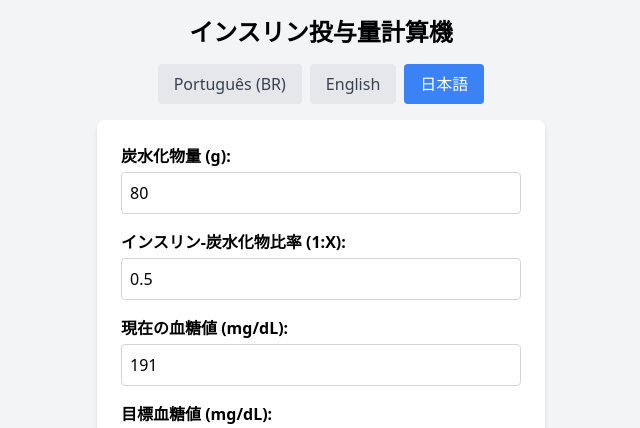
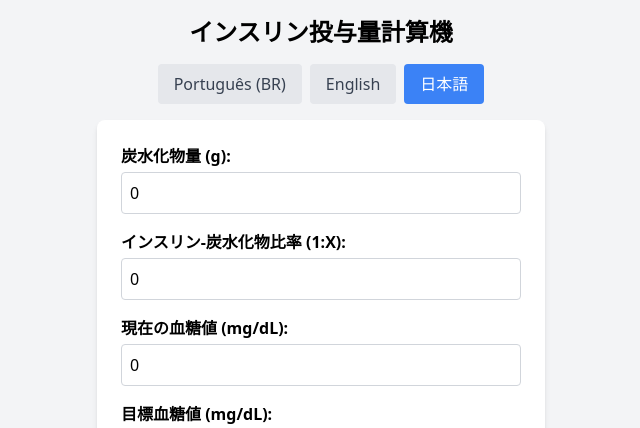
Before and after one commit to robsonrk/insulin-calculator, a Vue app: page / in a window 1280 px wide. Shown: the top 428 px of the page, without its empty margins (319-959 px from the left). Built offline with nearby package versions, Linux system fonts and the light colour scheme.

Commit message:
cleanup default values

```diff
--- a/src/components/InsulinCalculator.vue
+++ b/src/components/InsulinCalculator.vue
@@ -71,9 +71,9 @@ import { defineComponent, ref } from 'vue';
 export default defineComponent({
     name: 'InsulinCalculator',
     setup() {
-        const carbs = ref<number>(80);
-        const icr = ref<number>(0.5); // Exemplo: 1 unidade para cada 10g
-        const currentGlucose = ref<number>(191);
+        const carbs = ref<number>(0);
+        const icr = ref<number>(0); // Exemplo: 1 unidade para cada 10g
+        const currentGlucose = ref<number>(0);
         const targetGlucose = ref<number>(130);
         const isf = ref<number>(100); // Exemplo: 1 unidade reduz 50 mg/dL
         const rounding = ref<string>('floor');
```
